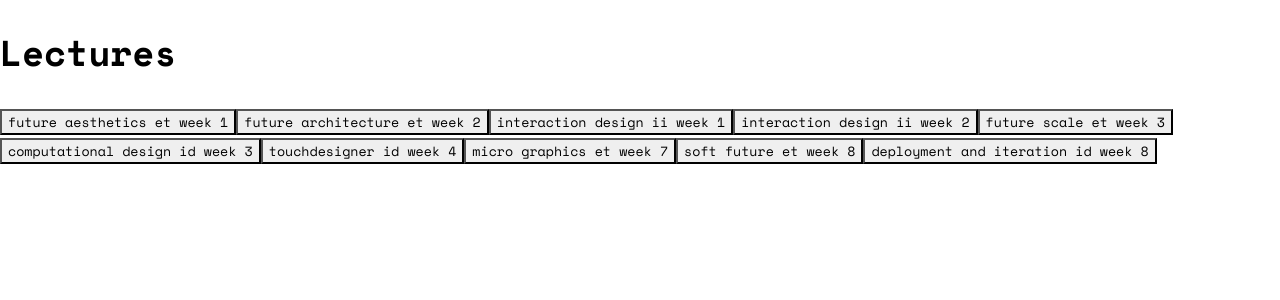
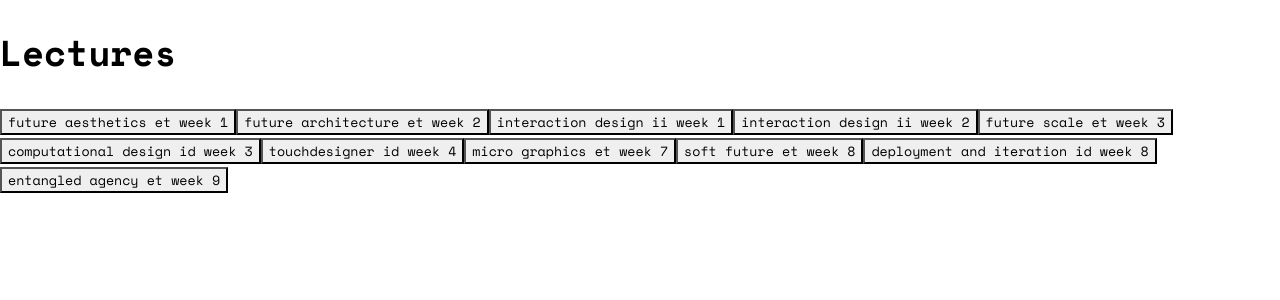
Before and after one commit to 12oman/lecture-notes, a React (Vite) app: page / in a window 1280 px wide. Shown: the top 300 px of the page. Built offline with nearby package versions, Linux system fonts and the light colour scheme.

Commit message:
reference lecture

```diff
--- a/src/App.jsx
+++ b/src/App.jsx
@@ -13,6 +13,7 @@ const lectureImports = {
   microGraphicsLecture: '/lectures/ET/week7.md?raw',
   softFutureLecture: '/lectures/ET/week8.md?raw',
   interactionDesignLecture8: '/lectures/ID/week8.md?raw',
+  entagledAgencyETweek9: '/lectures/ET/week9.md?raw',
 };
 
 
@@ -35,6 +36,7 @@ const App = () => {
     { title: 'micro graphics et week 7', content: lectureImports.microGraphicsLecture },
     { title: 'soft future et week 8', content: lectureImports.softFutureLecture },
     { title: 'deployment and iteration id week 8', content: lectureImports.interactionDesignLecture8 },
+    { title: 'entangled agency et week 9', content: lectureImports.entagledAgencyETweek9 },
   ];
 
   const loadLecture = (lecture) => {
```
